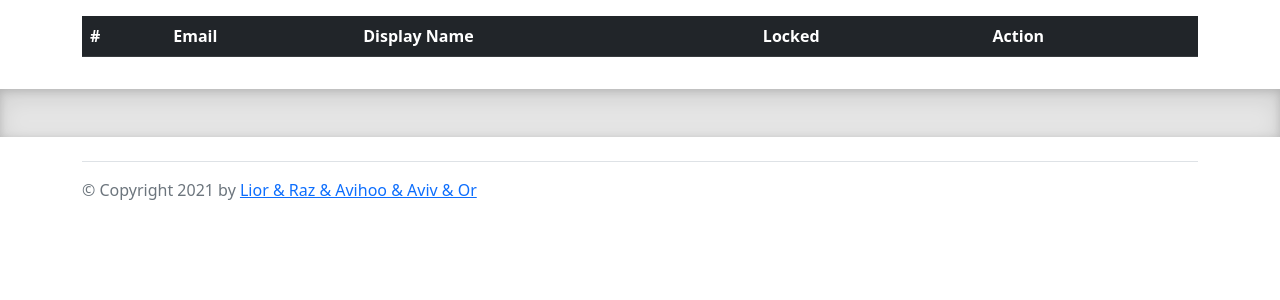
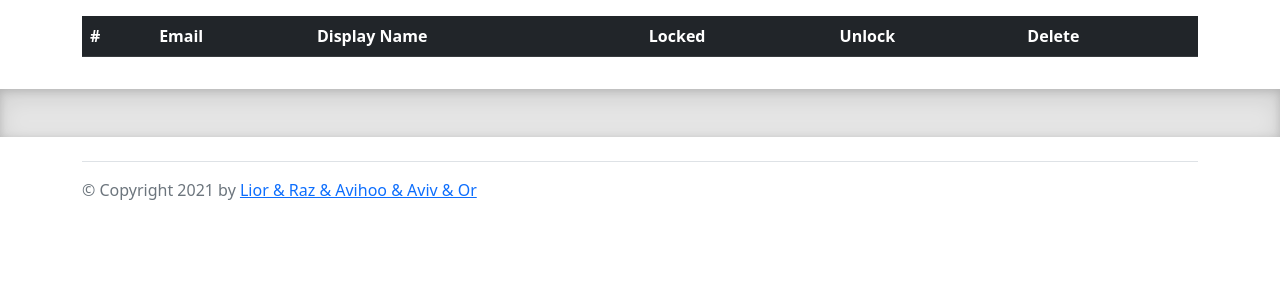
Before and after one commit to OrGelkop/hit-computer-security-project, a Flask app: template templates/manage_users.html in a window 1280 px wide. Shown: the part 56-356 px from the top of the page. Run offline with Flask 2, Linux system fonts and the light colour scheme; the template is opened without the code that fills it, so the values that code supplies are empty.

Commit message:
adding delete user option, fixing forgot password

```diff
--- a/app.py
+++ b/app.py
@@ -174,12 +174,16 @@ def forgot_password():
 
         random_password = ''.join(random.choices(string.ascii_letters + string.digits, k=24))
         msg = Message('Reset password request', sender=MAIL_USERNAME, recipients=[email])
-        msg.body = "Hello,\nWe've received a request to reset your password." \
-                   "\nThis is your new generated password: " + random_password
+        msg.html = render_template('forgot_password_email.html', random_password=random_password)
         mail_object.send(msg)
+
         password_hashed = sha256_crypt.encrypt(random_password + HASH_SALT)
-        db_object.update_user(email, password_hashed, "", 1)
-        return render_template("forgot_password.html", status_message="Check your inbox for temporary password.")
+        result = db_object.update_user_forgot_password(email, password_hashed, 1)
+        if result == 0:
+            return render_template("forgot_password.html", status_message="Check your inbox for temporary password.")
+        else:
+            return render_template("forgot_password.html", status_message="Failed generating temporary password, "
+                                                                          "please contact administrator.")
 
 
 @app.route('/change_password', methods=['GET', 'POST'])
@@ -244,15 +248,21 @@ def manage_users():
         return render_template('manage_users.html', users=db_object.get_users())
 
     else:  # POST Method
-        email = request.form.get('email')
-        result = db_object.unlock_user(email)
+        if 'email_unlock' in request.form:  # Means this is unlock request
+            action = 'unlock'
+            email = request.form.get('email_unlock')
+            result = db_object.unlock_user(email)
+        else:  # Means this is delete request
+            action = 'delete'
+            email = request.form.get('email_delete')
+            result = db_object.delete_user(email)
 
         if result == 0:
             return render_template('manage_users.html', users=db_object.get_users(),
-                                   status_message=["User {} successfully unlocked".format(email)])
+                                   status_message=["User {} {} successful".format(email, action)])
         else:
             return render_template('manage_users.html', users=db_object.get_users(),
-                                   status_message=["Failed to unlock user {}".format(email),
+                                   status_message=["Failed to {} user {}".format(email, action),
                                                    "error: {}".format(result)])
 
 
--- a/templates/manage_users.html
+++ b/templates/manage_users.html
@@ -16,7 +16,8 @@
                 <th scope="col">Email</th>
                 <th scope="col">Display Name</th>
                 <th scope="col">Locked</th>
-                <th scope="col">Action</th>
+                <th scope="col">Unlock</th>
+                <th scope="col">Delete</th>
             </thead>
             <tbody>
             {% if users[0]|length > 0 %} {% for user in users %}
@@ -28,7 +29,7 @@
                 <td>Yes</td>
                 <td>
                     <form name="unlock_user" method="post" action="/manage_users">
-                        <input name="email" id="email" type="hidden" value="{{ user[0] }}">
+                        <input name="email_unlock" id="email_unlock" type="hidden" value="{{ user[0] }}">
                         <button type="submit" name="submit">Unlock</button>
                     </form>
                 </td>
@@ -36,6 +37,12 @@
                 <td>No</td>
                 <td> </td>
                 {% endif %}
+                <td>
+                    <form name="delete_user" method="post" action="/manage_users">
+                        <input name="email_delete" id="email_delete" type="hidden" value="{{ user[0] }}">
+                        <button type="submit" name="submit">Delete</button>
+                    </form>
+                </td>
             </tr>
             {% endfor %} {% endif %}
             </tbody>
```
Also changed, not shown: db.py (+34 -0 lines), templates/forgot_password_email.html (added, +11 -0 lines).
